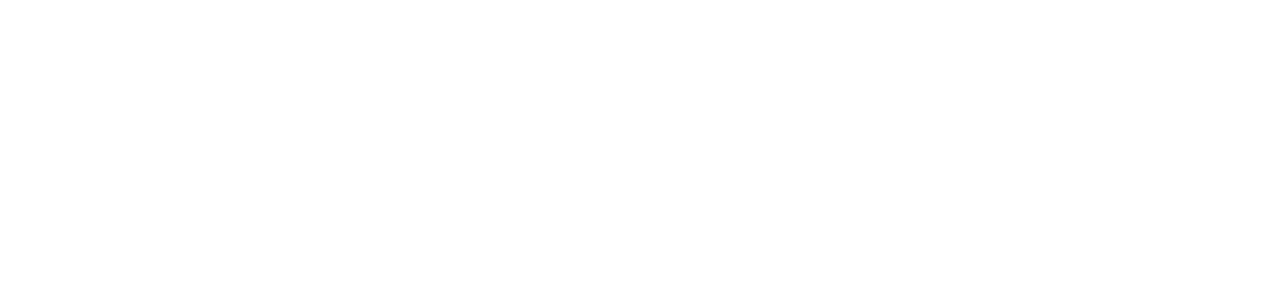
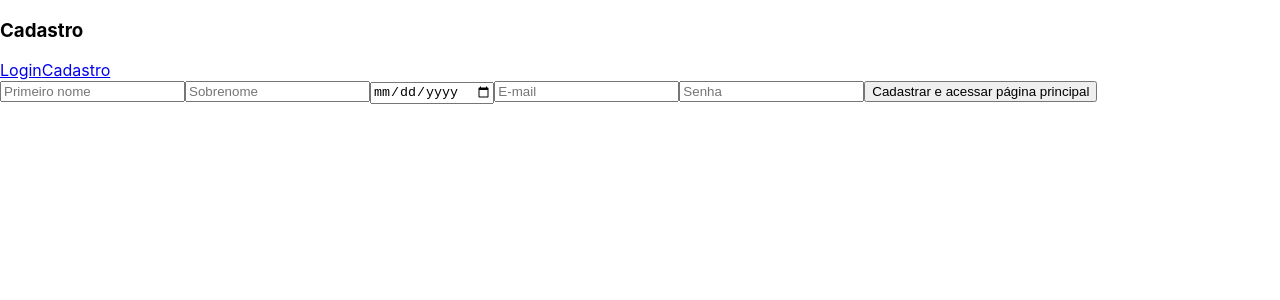
Before and after one commit to tagocms/atividade-somativa-tech-web, a React (Create React App) app: page /cadastro in a window 1280 px wide. Shown: the top 300 px of the page. Built offline with nearby package versions, Linux system fonts and the light colour scheme; no server answers.

Commit message:
feat: added firebase authentication

```diff
--- a/src/AppNavigation.jsx
+++ b/src/AppNavigation.jsx
@@ -2,6 +2,7 @@
 import { BrowserRouter, Routes, Route, Navigate } from "react-router-dom";
 import { Login, Cadastro, Principal } from './screens'
 import { AuthenticationContext } from "./context/AuthenticationContext";
+import { firebaseAuth } from "./configuration/firebase";
 
 export default class AppNavigation extends React.Component {
     constructor(props) {
@@ -10,6 +11,21 @@
             isAuthenticated: false
         };
         this.setIsAuthenticated = this.setIsAuthenticated.bind(this);
+    }
+
+    componentDidMount() {
+        this.unsubscribe = firebaseAuth.onAuthStateChanged(async (user) => {
+            console.log(user);
+            if (user) {
+                this.setIsAuthenticated(true);
+            } else {
+                this.setIsAuthenticated(false);
+            }
+        })
+    }
+
+    componentWillUnmount() {
+        this.unsubscribe();
     }
 
     setIsAuthenticated(value) {
@@ -49,6 +65,6 @@
                     </Routes>
                 </BrowserRouter>
             </ AuthenticationContext.Provider>
-        )
+        );
     }
 }
--- a/src/components/SignUpInForm/index.js
+++ b/src/components/SignUpInForm/index.js
@@ -1,24 +1,31 @@
 import React from "react";
+import { Link } from "react-router-dom";
 
 export class SignUpInForm extends React.Component {
     constructor(props) {
         super(props);
-        this.title = props.title;
+        this.type = props.type;
         this.email = props.email;
         this.setEmail = props.setEmail;
         this.password = props.password;
         this.setPassword = props.setPassword;
         this.action = props.action;
+        this.children = props.children;
     }
 
     render() {
         return(
-            <form>
-                <h3>{this.title}</h3>
-                <input type="email" placeholder="E-mail" value={this.email} onChange={(e) => this.setEmail(e)} />
-                <input type="password" placeholder="Senha" value={this.password} onChange={(e) => this.setPassword(e)} />
-                <button onClick={(e) => this.action(e)}>Ir para a página principal</button>
+            <form action={(e) => this.action(e)}>
+                <div className="form-header">
+                    <h3>{this.type}</h3>
+                    <Link to="/login">Login</Link>
+                    <Link to="/cadastro">Cadastro</Link>
+                </div>
+                {this.children}
+                <input type="email" placeholder="E-mail" onChange={(e) => this.setEmail(e.target.value)} />
+                <input type="password" placeholder="Senha" onChange={(e) => this.setPassword(e.target.value)} />
+                <button type="submit">{this.type === "Login" ? "Acessar página principal" : "Cadastrar e acessar página principal"}</button>
             </form>
-        )
+        );
     }
 }
--- a/src/configuration/firebase.js
+++ b/src/configuration/firebase.js
@@ -1,4 +1,7 @@
 import { initializeApp } from "firebase/app";
+import { initializeAuth } from "firebase/auth";
+import "firebase/firestore";
+import { collection, initializeFirestore } from "firebase/firestore";
 
 const firebaseConfig = {
   apiKey: "AIzaSyCJHlg_rK-9JcZxN4g0Qm99nzZ3P5GZILw",
@@ -9,4 +12,7 @@
   appId: "1:556268186267:web:6be56cc532f7d825e9343e"
 };
 
-export const app = initializeApp(firebaseConfig);
+export const firebaseApp = initializeApp(firebaseConfig);
+export const firebaseAuth = initializeAuth(firebaseApp);
+export const firebaseFirestore = initializeFirestore(firebaseApp, {});
+export const usersCollectionReference = collection(firebaseFirestore, "users");
--- a/src/screens/Cadastro/index.js
+++ b/src/screens/Cadastro/index.js
@@ -1,9 +1,73 @@
 import React from "react";
+import { AuthenticationContext } from "../../context/AuthenticationContext";
+import { SignUpInForm } from "../../components";
+import { createUserWithEmailAndPassword } from "firebase/auth";
+import { doc, setDoc } from "firebase/firestore";
+import { firebaseAuth, usersCollectionReference } from "../../configuration/firebase";
 
 export class Cadastro extends React.Component {
-    render() {
-        return (
-            <div></div>
-        )
-    }
+    constructor(props) {
+            super(props);
+            this.state = {
+                email: "",
+                password: "",
+                name: "",
+                surname: "",
+                birthDate: new Date(),
+                errorMessage: ""
+            };
+            this.createUser = this.createUser.bind(this);
+        }
+
+        async createUser(e, context) {
+            if (!this.state.email.length > 0
+                || !this.state.password > 0
+                || !this.state.name > 0
+                || !this.state.surname > 0
+                || !this.state.birthDate
+            ) {
+                this.setState({errorMessage: "Todos os campos devem ser preenchidos para o cadastro."});
+                return;
+            }
+
+            try {
+                const response = await createUserWithEmailAndPassword(firebaseAuth, this.state.email, this.state.password);
+                await setDoc(doc(usersCollectionReference, response.user.uid), {
+                    name: this.state.name,
+                    surname: this.state.surname,
+                    birthDate: this.state.birthDate
+                });
+            } catch (e) {
+                console.log("Error signing up: " + e);
+                this.setState({errorMessage: "Erro ao cadastrar. Tente novamente."});
+            }
+
+        }
+        render() {
+            return (
+                <AuthenticationContext.Consumer>
+                    { context => {
+                        return (
+                            <div>
+                                <SignUpInForm
+                                    type="Cadastro"
+                                    email={this.state.email}
+                                    setEmail={(newValue) => this.setState({email: newValue})}
+                                    password={this.state.password}
+                                    setPassword={(newValue) => this.setState({password: newValue})}
+                                    action={(e) => this.createUser(e, context)}
+                                >
+                                    <input type="text" placeholder="Primeiro nome" onChange={(e) => this.setState({name: e.target.value})}/>
+                                    <input type="surname" placeholder="Sobrenome" onChange={(e) => this.setState({surname: e.target.value})}/>
+                                    <input type="date" onChange={(e) => this.setState({birthDate: e.target.valueAsDate})}/>
+                                </SignUpInForm>
+                                {this.state.errorMessage.length > 0 &&
+                                    <div className="message-container">{this.state.errorMessage}</div>
+                                }
+                            </div>
+                        )
+                    }}
+                </AuthenticationContext.Consumer>
+            );
+        }
 }
--- a/src/screens/Login/index.js
+++ b/src/screens/Login/index.js
@@ -1,6 +1,8 @@
 import React from "react";
 import { AuthenticationContext } from "../../context/AuthenticationContext";
 import { SignUpInForm } from "../../components";
+import { signInWithEmailAndPassword } from "firebase/auth";
+import { firebaseAuth } from "../../configuration/firebase";
 
 export class Login extends React.Component {
     constructor(props) {
@@ -9,14 +11,26 @@
             email: "",
             password: "",
             errorMessage: ""
-        }
+        };
         this.authenticateUser = this.authenticateUser.bind(this);
     }
 
-    authenticateUser(e, context) {
-        e.preventDefault();
-        // TODO: Implementar autenticação
-        context.setIsAuthenticated(true)
+    async authenticateUser(e, context) {
+        if (!this.state.email.length > 0
+            || !this.state.password.length > 0
+        ) {
+            this.setState({errorMessage: "E-mail e senha precisam preenchidos para fazer o login."});
+            return;
+        }
+
+        try {
+            await signInWithEmailAndPassword(firebaseAuth, this.state.email, this.state.password);
+        } catch (e) {
+            console.log("Error loging in: " + e);
+            this.setState({errorMessage: "Erro ao entrar na conta. Tente novamente."});
+        }
+
+
     }
     render() {
         return (
@@ -25,11 +39,11 @@
                     return (
                         <div>
                             <SignUpInForm
-                                title="Login"
+                                type="Login"
                                 email={this.state.email}
-                                setEmail={(e) => this.setState({email: e.target.value})}
+                                setEmail={(newValue) => this.setState({email: newValue})}
                                 password={this.state.password}
-                                setPassword={(e) => this.setState({password: e.target.value})}
+                                setPassword={(newValue) => this.setState({password: newValue})}
                                 action={(e) => this.authenticateUser(e, context)}
                             />
                             {this.state.errorMessage.length > 0 &&
@@ -39,6 +53,6 @@
                     )
                 }}
             </AuthenticationContext.Consumer>
-        )
+        );
     }
 }
```
